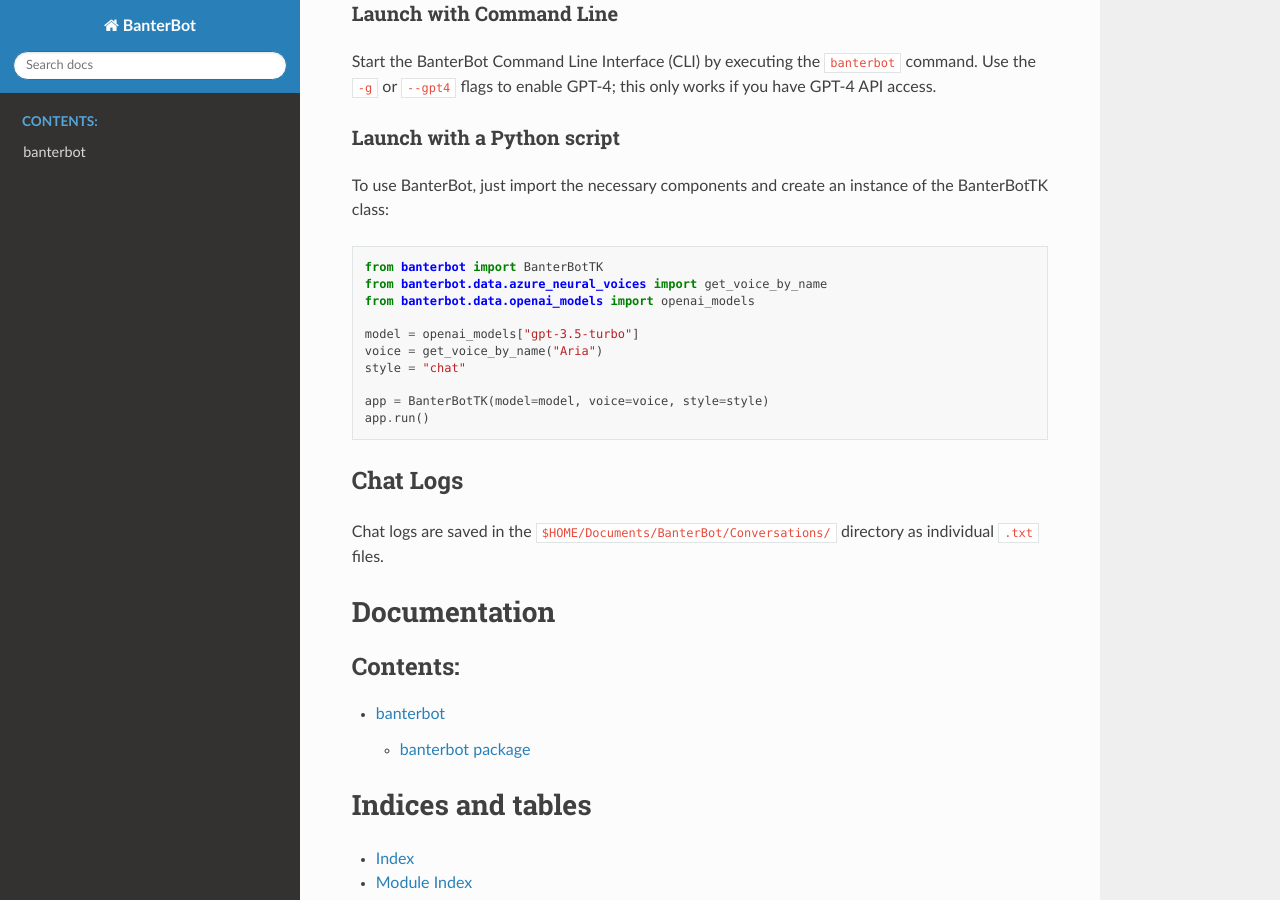
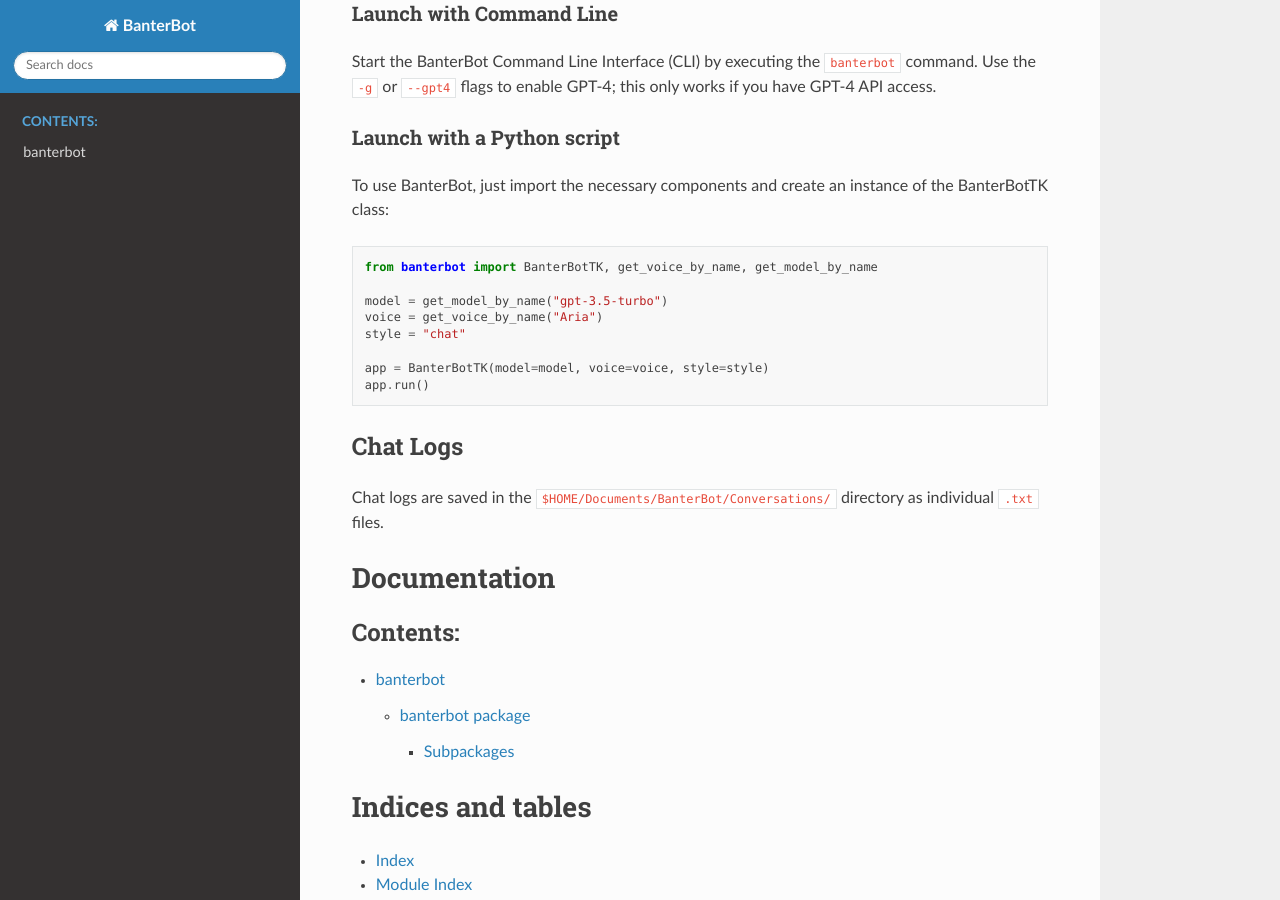
Before and after one commit to GabrielSCabrera/BanterBot, a Sphinx documentation site: the page built from docs/index.rst, in a window 1280 px wide and 900 px high, scrolled down 2342 px. Built offline with Sphinx 7.4.7 and the Read the Docs theme 2.0.0, drawn with Linux system fonts in a browser that asks for light colours.

Commit message:
Modify docs

```diff
--- a/docs/banterbot.core.rst
+++ b/docs/banterbot.core.rst
@@ -1,8 +1,5 @@
 banterbot.core package
 ======================
-
-Submodules
-----------
 
 banterbot.core.openai\_manager module
 -------------------------------------
--- a/docs/banterbot.data.rst
+++ b/docs/banterbot.data.rst
@@ -1,8 +1,5 @@
 banterbot.data package
 ======================
-
-Submodules
-----------
 
 banterbot.data.azure\_neural\_voices module
 -------------------------------------------
@@ -23,7 +20,7 @@ banterbot.data.config module
 banterbot.data.constants module
 -------------------------------
 
-.. automodule:: banterbot.data.config
+.. automodule:: banterbot.data.constants
    :members:
    :undoc-members:
    :show-inheritance:
--- a/docs/banterbot.gui.rst
+++ b/docs/banterbot.gui.rst
@@ -1,8 +1,5 @@
 banterbot.gui package
 =====================
-
-Submodules
-----------
 
 banterbot.gui.banter\_bot\_interface module
 -------------------------------------------
--- a/docs/banterbot.utils.rst
+++ b/docs/banterbot.utils.rst
@@ -1,8 +1,5 @@
 banterbot.utils package
 =======================
-
-Submodules
-----------
 
 banterbot.utils.message module
 ------------------------------
--- a/docs/index.rst
+++ b/docs/index.rst
@@ -46,9 +46,10 @@ ChatCompletion API. It offers functionality to generate responses from
 the API based on input messages. It supports generating responses in
 their entirety or as a stream of response blocks.
 
-.. automodule:: banterbot.core.openai_manager
+.. autoclass:: banterbot.OpenAIManager
    :members:
    :undoc-members:
+   :special-members:
    :show-inheritance:
 
 TextToSpeech
@@ -134,11 +138,9 @@ instance of the BanterBotTK class:
 
 .. code:: python
 
-   from banterbot import BanterBotTK
-   from banterbot.data.azure_neural_voices import get_voice_by_name
-   from banterbot.data.openai_models import openai_models
+   from banterbot import BanterBotTK, get_voice_by_name, get_model_by_name
 
-   model = openai_models["gpt-3.5-turbo"]
+   model = get_model_by_name("gpt-3.5-turbo")
    voice = get_voice_by_name("Aria")
    style = "chat"
 
```
Also changed, not shown: other parts of docs/index.rst (+7 -4 lines).
